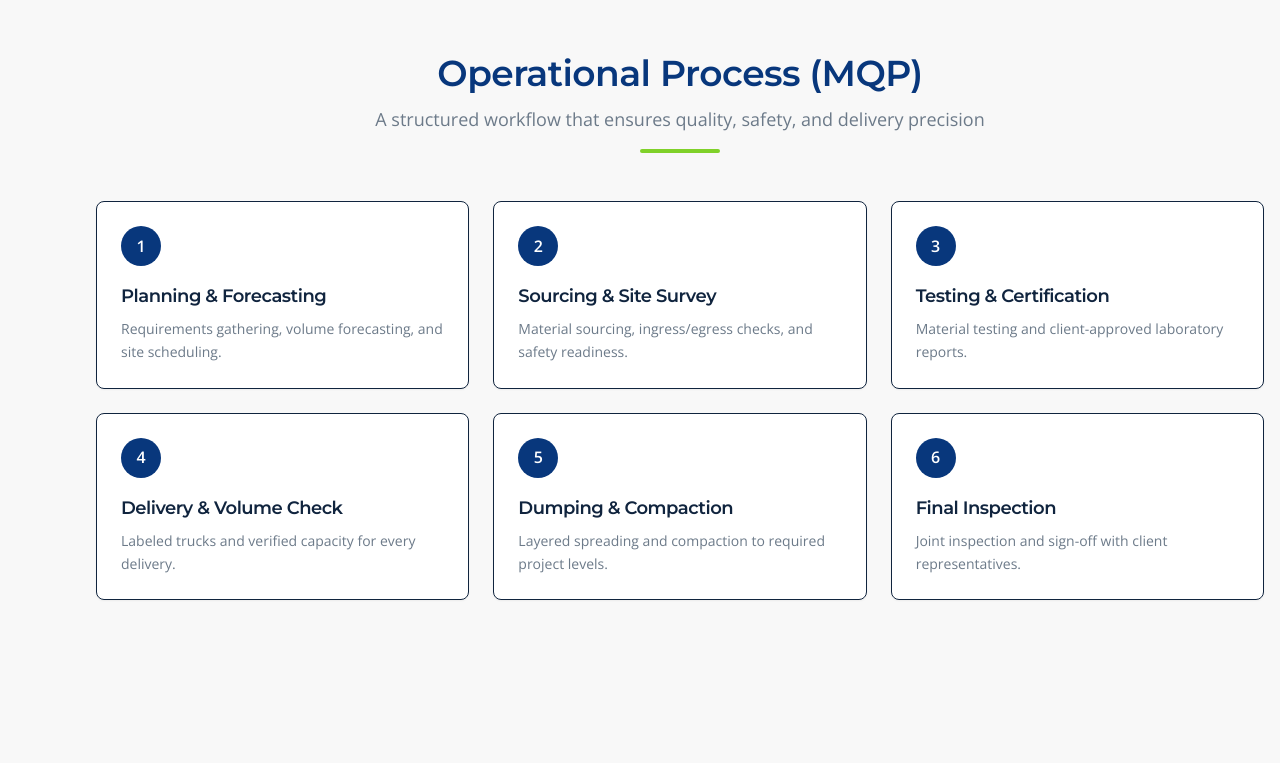
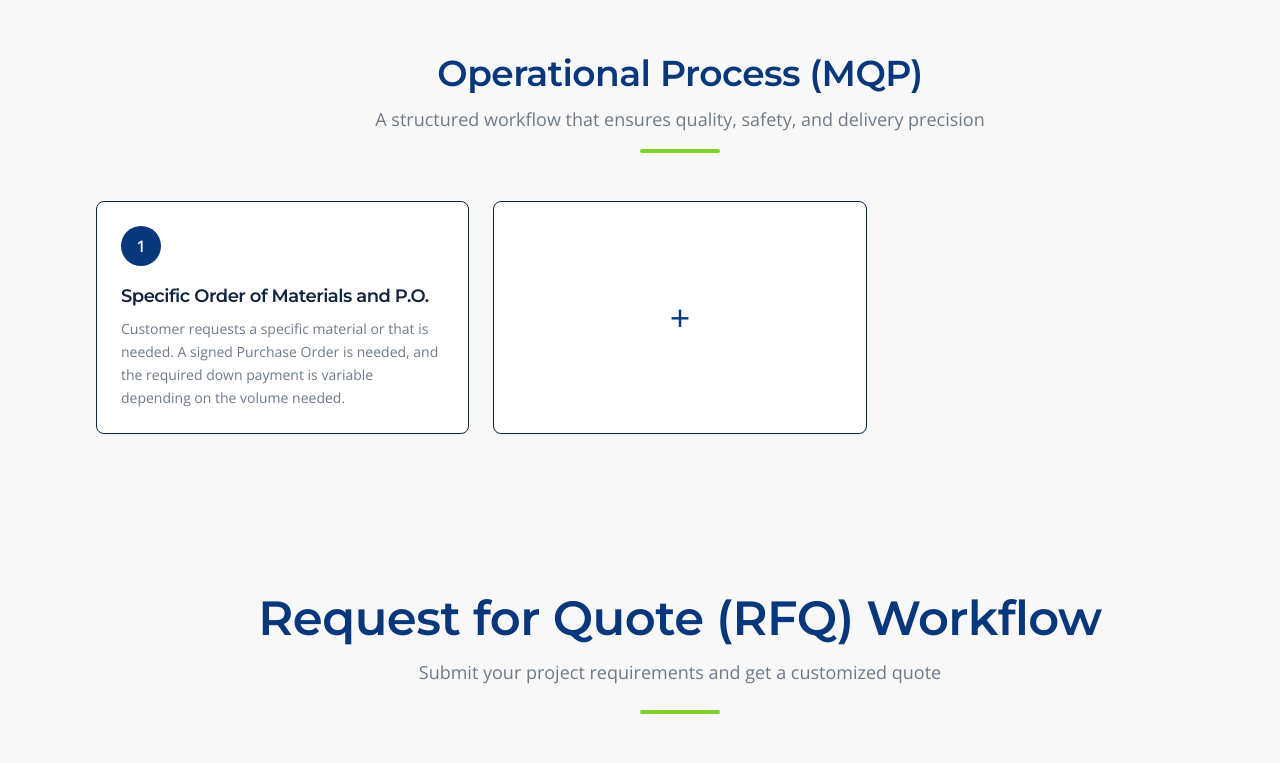
Before and after one commit to CarlAbigania/Cliberduche-Portfolio, a React (Vite) app: page / in a window 1280 px wide. Shown: the part 4208-4971 px from the top of the page. Built offline with nearby package versions, Linux system fonts and the light colour scheme.

Commit message:
show the MQP steps one at a time

```diff
--- a/src/components/AboutUs.jsx
+++ b/src/components/AboutUs.jsx
@@ -182,12 +182,6 @@ const AboutUs = () => {
             </p>
             <div className="flex flex-wrap justify-center gap-4">
               <a
-                href="#rfq"
-                className="btn-primary"
-              >
-                Get Free Quote
-              </a>
-              <a
                 href="mailto:cliberduche.corp@yahoo.com"
                 className="btn-secondary"
               >
--- a/src/components/ProcessOverview.jsx
+++ b/src/components/ProcessOverview.jsx
@@ -1,32 +1,42 @@
-import React from 'react';
+import React, { useState } from 'react';
 
 const ProcessOverview = () => {
+  const [maxExpandedStep, setMaxExpandedStep] = useState(0);
+
   const steps = [
     {
-      title: 'Planning & Forecasting',
-      desc: 'Requirements gathering, volume forecasting, and site scheduling.',
+      title: 'Specific Order of Materials and P.O.',
+      desc: 'Customer requests a specific material or that is needed. A signed Purchase Order is needed, and the required down payment is variable depending on the volume needed.',
     },
     {
-      title: 'Sourcing & Site Survey',
-      desc: 'Material sourcing, ingress/egress checks, and safety readiness.',
+      title: 'Source - Site of Materials',
+      desc: 'The company determines the capacity needed to satisfy the requirements in terms of volume and size of materials needed.',
     },
     {
-      title: 'Testing & Certification',
-      desc: 'Material testing and client-approved laboratory reports.',
+      title: 'Sampling and Laboratory Test',
+      desc: 'A certification is obtained from a reputable Material Testing Company accompanied by a Client Representative. Material Reporting and Customer approval are secured.',
     },
     {
-      title: 'Delivery & Volume Check',
-      desc: 'Labeled trucks and verified capacity for every delivery.',
+      title: 'Forecasting & Scheduling + Survey of Site',
+      desc: 'Scheduling of delivery and site survey is obtained. Site Management predetermines delivery time to avoid traffic jams. Site Inspection ensures safety personnel and equipment readiness prior to material delivery.',
     },
     {
-      title: 'Dumping & Compaction',
-      desc: 'Layered spreading and compaction to required project levels.',
+      title: 'Loading - Volume Check & Delivery',
+      desc: 'Once the area has passed ocular inspection, delivery of materials commences. Trucks are clearly labelled to predetermine capacity for record purposes.',
     },
     {
-      title: 'Final Inspection',
-      desc: 'Joint inspection and sign-off with client representatives.',
+      title: 'Site Dumping - Spreading and Compaction',
+      desc: 'Heavy machines are deployed on-site to spread backfill materials and compact each 0.40-meter layer until required level is achieved – 15% compaction rate determined on-site.',
+    },
+    {
+      title: 'Final Checking',
+      desc: 'Joint ocular inspection is conducted with the customer representative or engineer for final checking and reporting.',
     },
   ];
+
+  const handleToggle = (index) => {
+    setMaxExpandedStep(index);
+  };
 
   return (
     <section id="process" className="py-20 bg-light">
@@ -43,16 +53,38 @@ const ProcessOverview = () => {
 
         <div className="grid grid-cols-1 md:grid-cols-2 lg:grid-cols-3 gap-6">
           {steps.map((step, index) => (
+            index <= maxExpandedStep + 1 && (
               <div
                 key={index}
-              className="bg-white rounded-lg p-6 shadow-sm border border-gray-100"
+                className="bg-white rounded-lg p-6 shadow-sm border border-gray-100 cursor-pointer hover:shadow-md transition-shadow min-h-40 relative"
+                onClick={() => handleToggle(index)}
               >
+                {index <= maxExpandedStep ? (
+                  <>
                     <div className="w-10 h-10 rounded-full bg-primary text-white flex items-center justify-center font-semibold mb-4">
                       {index + 1}
                     </div>
+                    {index === maxExpandedStep && maxExpandedStep > 0 && (
+                      <button
+                        onClick={(e) => {
+                          e.stopPropagation();
+                          setMaxExpandedStep(Math.max(0, maxExpandedStep - 1));
+                        }}
+                        className="absolute top-4 right-4 text-xl text-gray-400 hover:text-primary transition-colors"
+                      >
+                        ✕
+                      </button>
+                    )}
                     <h3 className="text-lg font-semibold text-dark mb-2">{step.title}</h3>
                     <p className="text-gray text-sm leading-relaxed">{step.desc}</p>
+                  </>
+                ) : (
+                  <div className="flex items-center justify-center h-full">
+                    <span className="text-4xl font-light text-primary">+</span>
                   </div>
+                )}
+              </div>
+            )
           ))}
         </div>
       </div>
```
Lines whose indentation alone changed are shown as unchanged.
